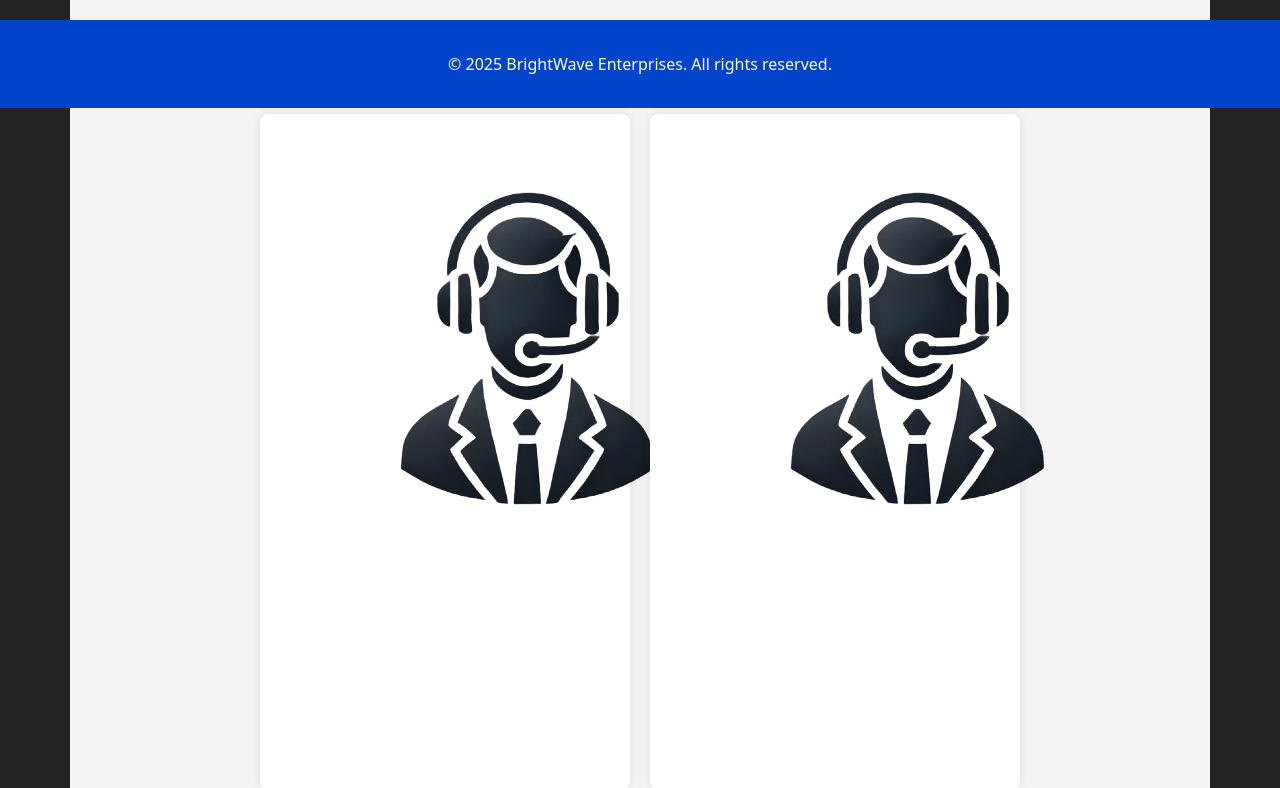
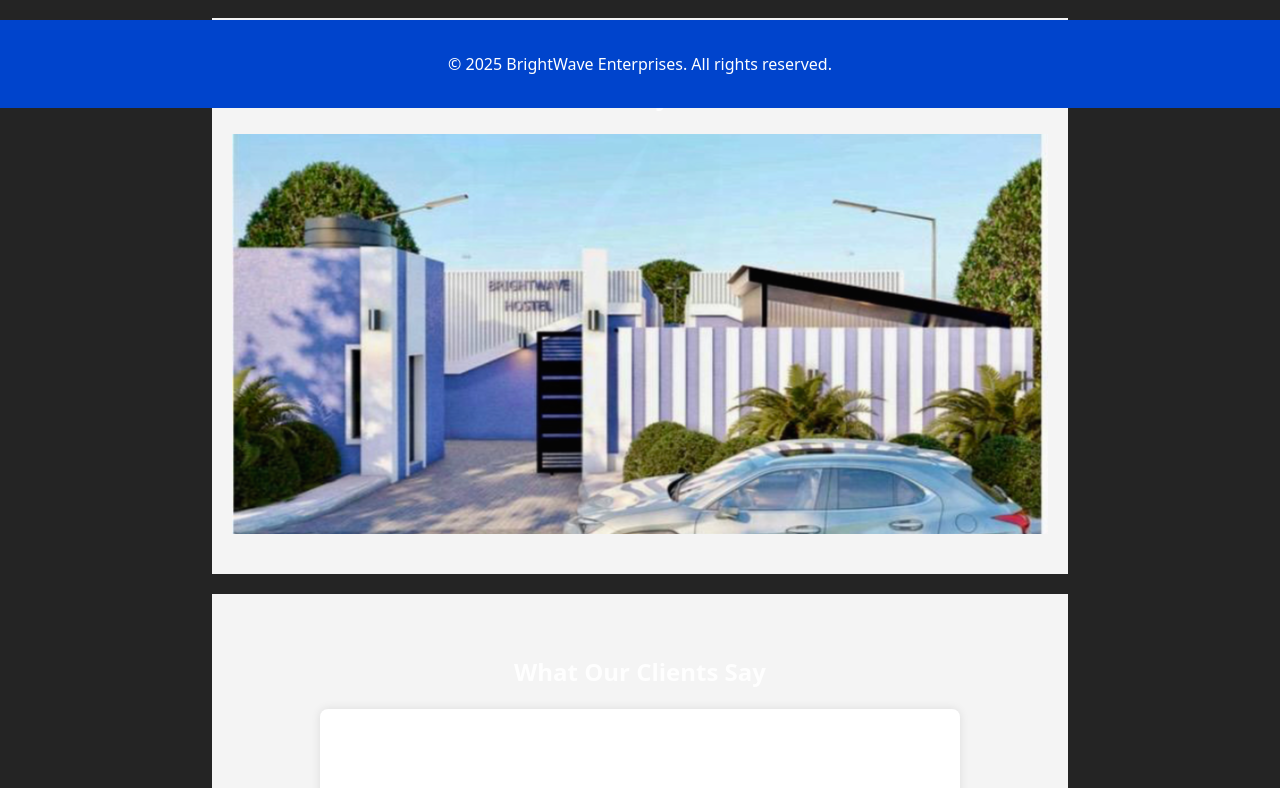
Before and after one commit to Wally0517/brightwave-enterprises, a Vue app: page / in a window 1280 px wide. Shown: the part 692-1480 px from the top of the page. Built offline with nearby package versions, Linux system fonts and the light colour scheme.

Commit message:
Update Home.vue

```diff
--- a/src/pages/Home.vue
+++ b/src/pages/Home.vue
@@ -11,30 +11,13 @@
     </section>
 
     <!-- About Us Section -->
-    <section class="about-us">
+    <section class="about-us" :style="aboutUsStyle">
       <h2>Who We Are</h2>
       <p>BrightWave Enterprises is committed to providing modern student housing and apartment leasing solutions.</p>
       <router-link to="/about" class="btn">Read More</router-link>
     </section>
 
-    <!-- Our Services Section -->
-    <section class="services">
-      <h2>Our Services</h2>
-      <div class="services-container">
-        <div class="service-card">
-          <img src="@/assets/customer-service.png" alt="Service 1" />
-          <h3>Student Housing</h3>
-          <p>Safe and modern student hostels for comfortable living.</p>
-        </div>
-        <div class="service-card">
-          <img src="@/assets/customer-service.png" alt="Service 2" />
-          <h3>Apartment Leasing</h3>
-          <p>Flexible leasing solutions to match your needs.</p>
-        </div>
-      </div>
-    </section>
-
-    <!-- Our Projects with Slideshow -->
+    <!-- Our Projects Section -->
     <section class="our-projects">
       <h2>Our Projects</h2>
       <div class="project-slideshow" :style="projectStyle"></div>
@@ -85,14 +68,17 @@ export default {
         backgroundImage: `url(${this.projectImages[this.currentProjectIndex]})`,
         backgroundSize: 'cover',
         backgroundPosition: 'center',
-        transition: 'background-image 1s ease-in-out'
+        transition: 'background-image 1s ease-in-out',
+        height: '400px'
       };
     },
     aboutUsStyle() {
       return {
         backgroundImage: `url(${aboutUsImage})`,
         backgroundSize: 'cover',
-        backgroundPosition: 'center'
+        backgroundPosition: 'center',
+        color: '#fff',
+        padding: '50px 20px'
       };
     }
   },
@@ -151,30 +137,15 @@ export default {
   margin-top: 10px;
 }
 
-.about-us, .services, .our-projects, .testimonials, .contact-us {
+.about-us, .our-projects, .testimonials, .contact-us {
   padding: 40px 20px;
   background: #f4f4f4;
   margin: 20px 0;
 }
 
-.services-container {
-  display: flex;
-  justify-content: center;
-  gap: 20px;
-}
-
-.service-card {
-  width: 30%;
-  background: white;
-  padding: 20px;
-  border-radius: 8px;
-  text-align: center;
-  box-shadow: 0 0 10px rgba(0, 0, 0, 0.1);
-}
-
 .project-slideshow {
   width: 100%;
-  height: 300px;
+  height: 400px;
   background-size: cover;
   background-position: center;
   transition: background-image 1s ease-in-out;
```
